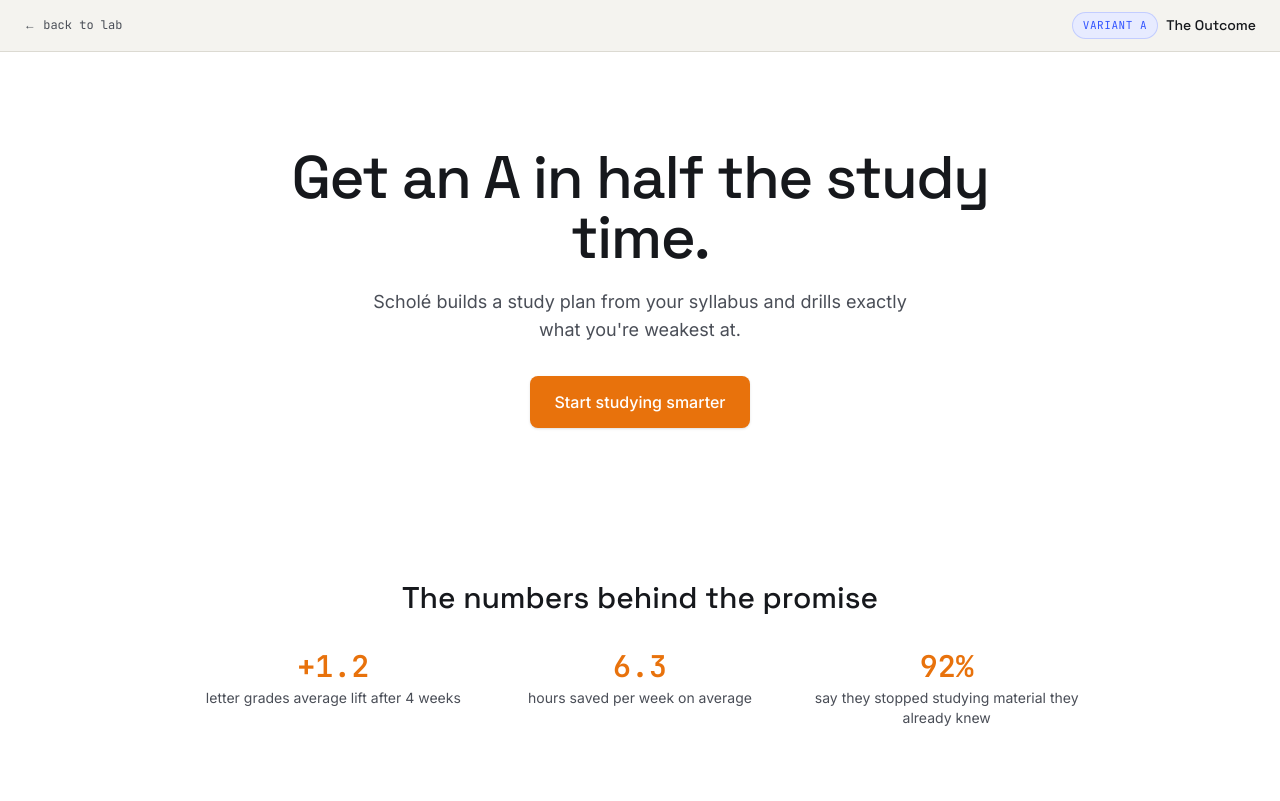
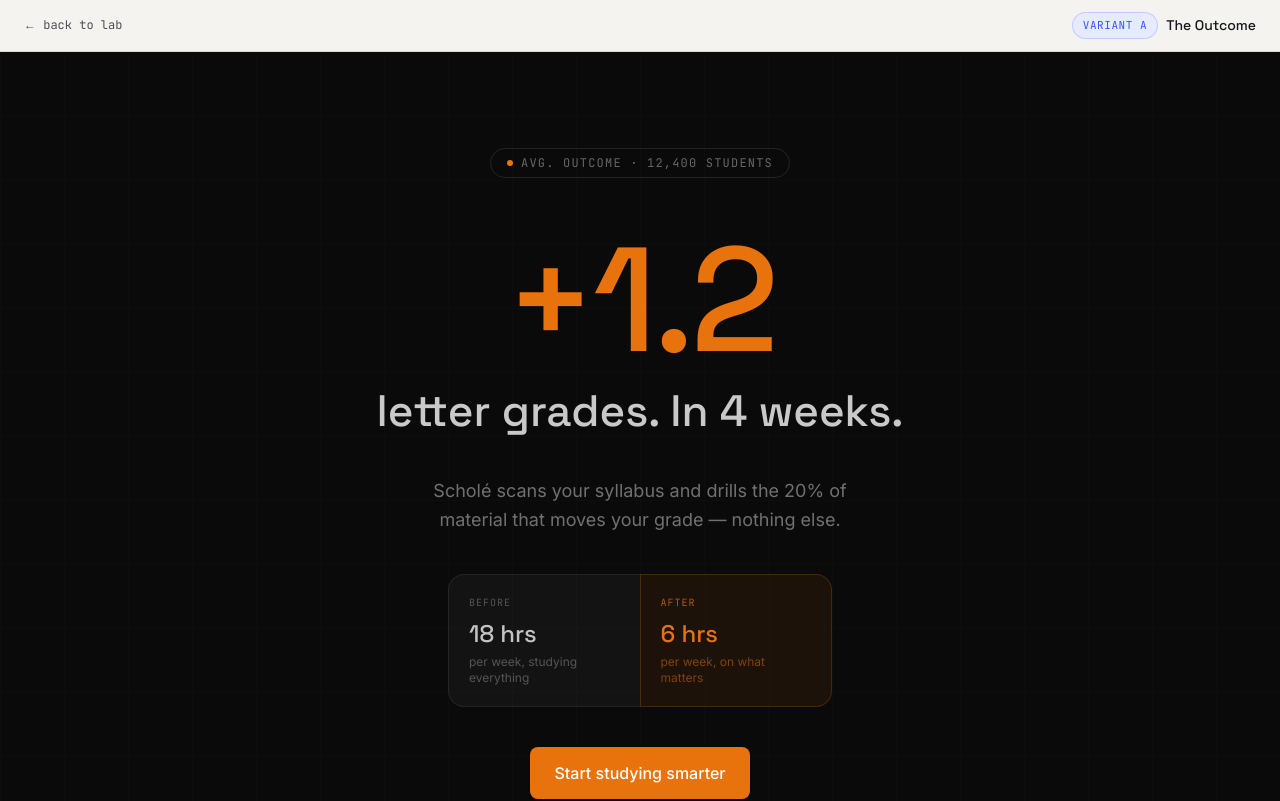
Before and after one commit to anushkanayak15/growthos, a Next.js app: page /variant/A in a window 1280 px wide. Shown: the top 801 px of the page. Built offline with nearby package versions, Linux system fonts and the light colour scheme.

Commit message:
Implemented variant landing-page components

```diff
--- a/components/landing/SectionRenderer.tsx
+++ b/components/landing/SectionRenderer.tsx
@@ -7,17 +7,52 @@
 import { Faq } from './sections/Faq';
 import { Cta } from './sections/Cta';
 import { UrgencyBar } from './sections/UrgencyBar';
+import { DemoB } from './sections/variants/DemoB';
+import { DemoD } from './sections/variants/DemoD';
+import { HeroA } from './sections/variants/HeroA';
+import { HeroB } from './sections/variants/HeroB';
+import { HeroC } from './sections/variants/HeroC';
+import { HeroD } from './sections/variants/HeroD';
+import { HeroE } from './sections/variants/HeroE';
+import { SocialProofA } from './sections/variants/SocialProofA';
+import { SocialProofC } from './sections/variants/SocialProofC';
 
 export function SectionRenderer({
   section,
   theme,
+  variantId,
   showProvenance = false,
 }: {
   section: Section;
   theme: VariantTheme;
+  variantId?: string;
   showProvenance?: boolean;
 }) {
   const body = (() => {
+    if (variantId === 'A') {
+      if (section.type === 'hero') return <HeroA section={section} theme={theme} />;
+      if (section.type === 'socialProof') return <SocialProofA section={section} theme={theme} />;
+    }
+
+    if (variantId === 'B') {
+      if (section.type === 'hero') return <HeroB section={section} theme={theme} />;
+      if (section.type === 'demo') return <DemoB section={section} theme={theme} />;
+    }
+
+    if (variantId === 'C') {
+      if (section.type === 'hero') return <HeroC section={section} theme={theme} />;
+      if (section.type === 'socialProof') return <SocialProofC section={section} theme={theme} />;
+    }
+
+    if (variantId === 'D') {
+      if (section.type === 'hero') return <HeroD section={section} theme={theme} />;
+      if (section.type === 'demo') return <DemoD section={section} theme={theme} />;
+    }
+
+    if (variantId === 'E' && section.type === 'hero') {
+      return <HeroE section={section} theme={theme} />;
+    }
+
     switch (section.type) {
       case 'hero':
         return <Hero section={section} theme={theme} />;
--- a/components/landing/VariantPageBody.tsx
+++ b/components/landing/VariantPageBody.tsx
@@ -9,7 +9,9 @@
 
   return (
     <div className="min-h-screen bg-white">
-      {hasUrgencyBar && <SectionRenderer section={variant.sections[0]} theme={variant.theme} />}
+      {hasUrgencyBar && (
+        <SectionRenderer section={variant.sections[0]} theme={variant.theme} variantId={variant.id} />
+      )}
       <div className="flex items-center justify-between px-6 py-3 border-b border-hairline bg-background/80 backdrop-blur sticky top-0 z-30">
         <Link href="/lab" className="font-mono text-xs text-graphite-soft hover:text-graphite">
           ← back to lab
@@ -20,7 +22,13 @@
         </div>
       </div>
       {bodySections.map((section) => (
-        <SectionRenderer key={section.id} section={section} theme={variant.theme} showProvenance />
+        <SectionRenderer
+          key={section.id}
+          section={section}
+          theme={variant.theme}
+          variantId={variant.id}
+          showProvenance
+        />
       ))}
     </div>
   );
```
